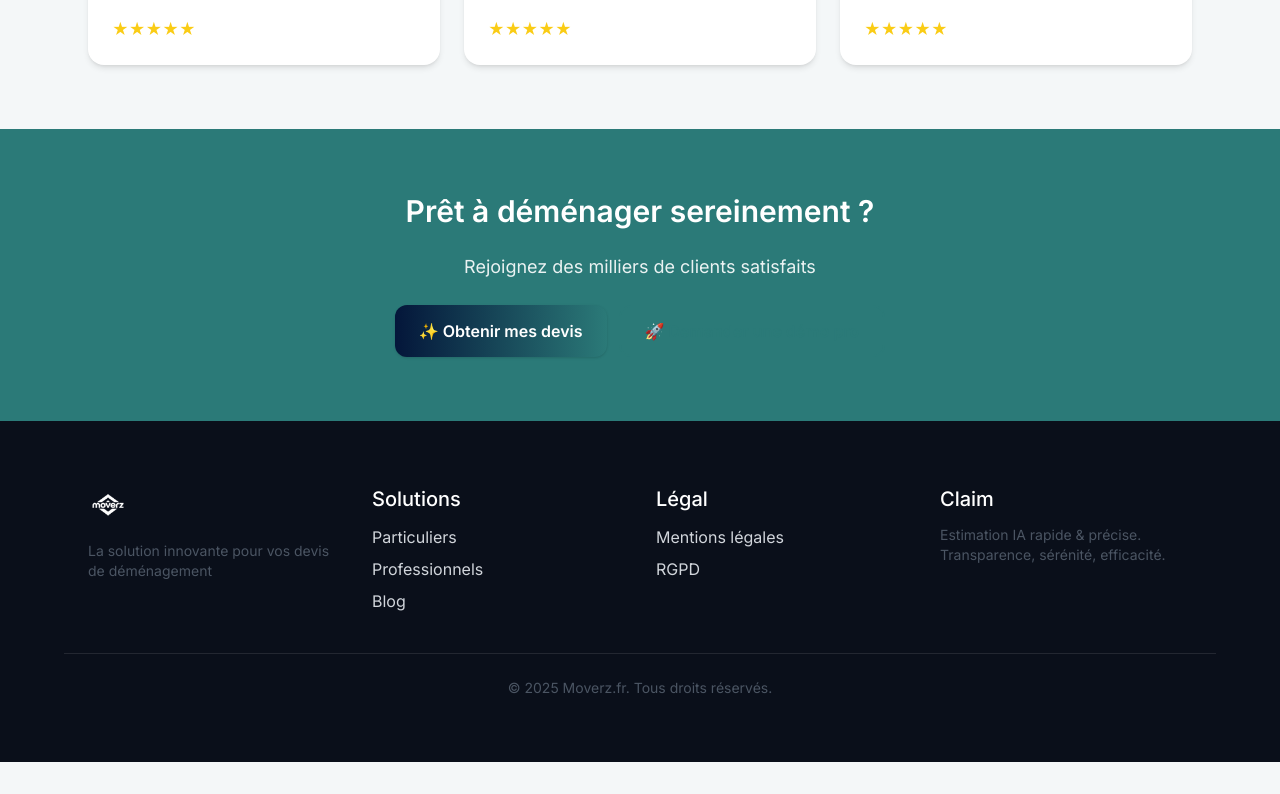
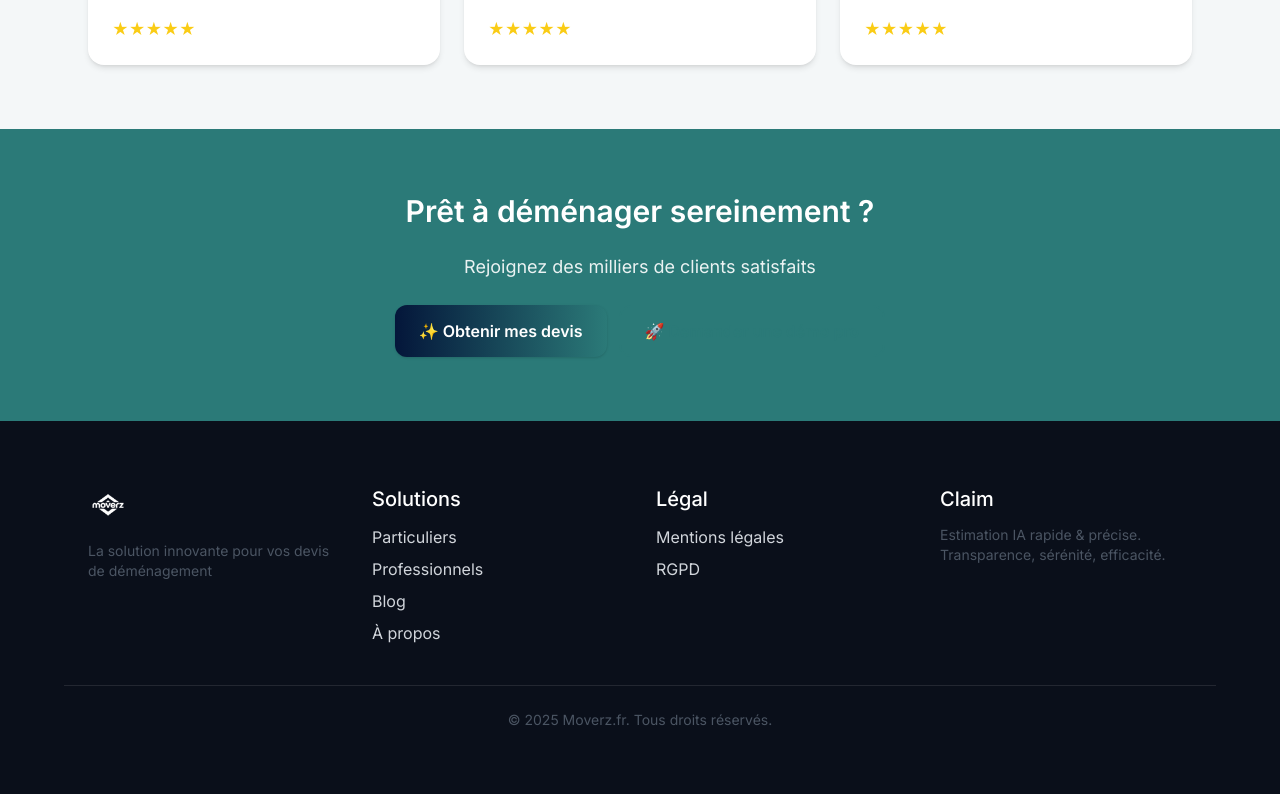
Before and after one commit to gdetaisne/moverz-fr, a React (Vite) app: page / in a window 1280 px wide. Shown: the part 1460-2254 px from the top of the page. Before the commit the page ends 2222 px from the top, so only its background shows below. Built offline with nearby package versions, Linux system fonts and the light colour scheme.

Commit message:
feat(footer): add link to "À propos"

```diff
--- a/src/components/Footer.tsx
+++ b/src/components/Footer.tsx
@@ -16,6 +16,7 @@ export function Footer() {
               <li><Link to="/clients" className="hover:opacity-80">Particuliers</Link></li>
               <li><Link to="/pro" className="hover:opacity-80">Professionnels</Link></li>
               <li><Link to="/blog" className="hover:opacity-80">Blog</Link></li>
+              <li><Link to="/a-propos" className="hover:opacity-80">À propos</Link></li>
             </ul>
           </div>
           <div>
```
